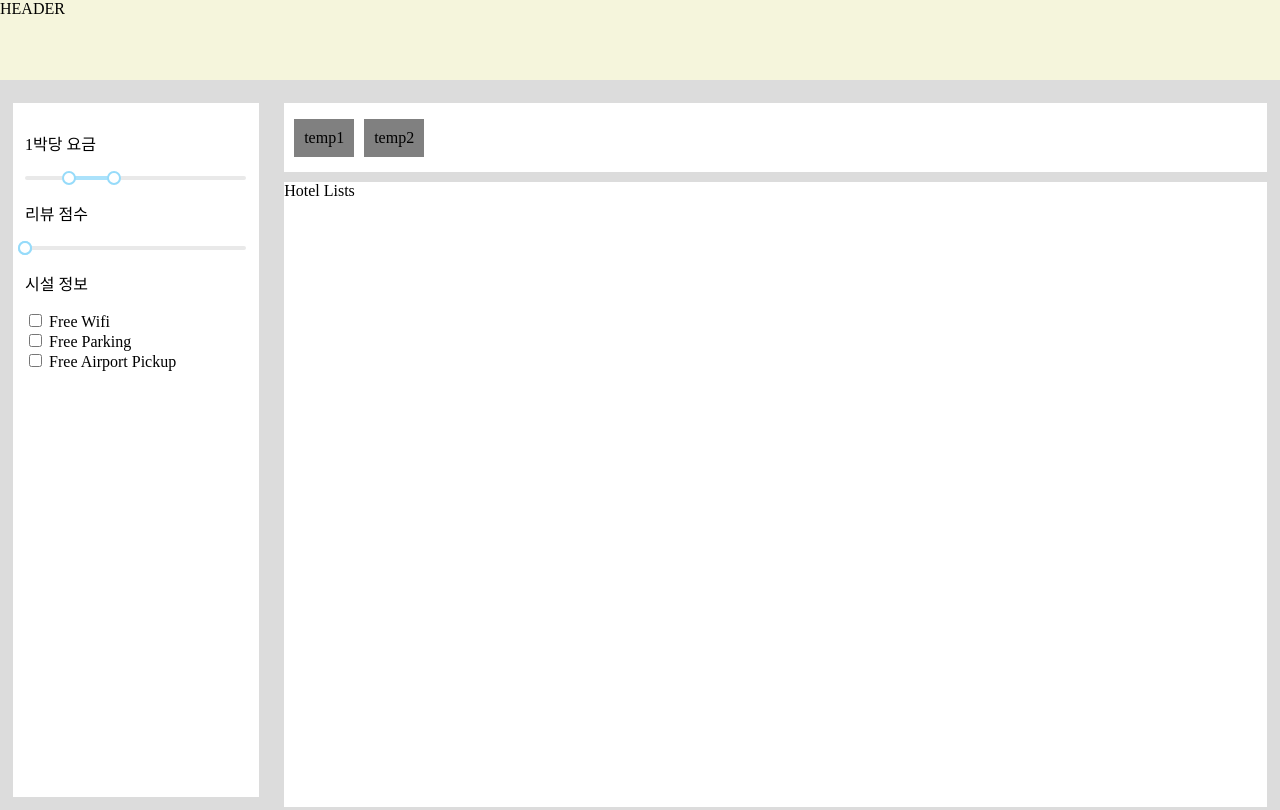
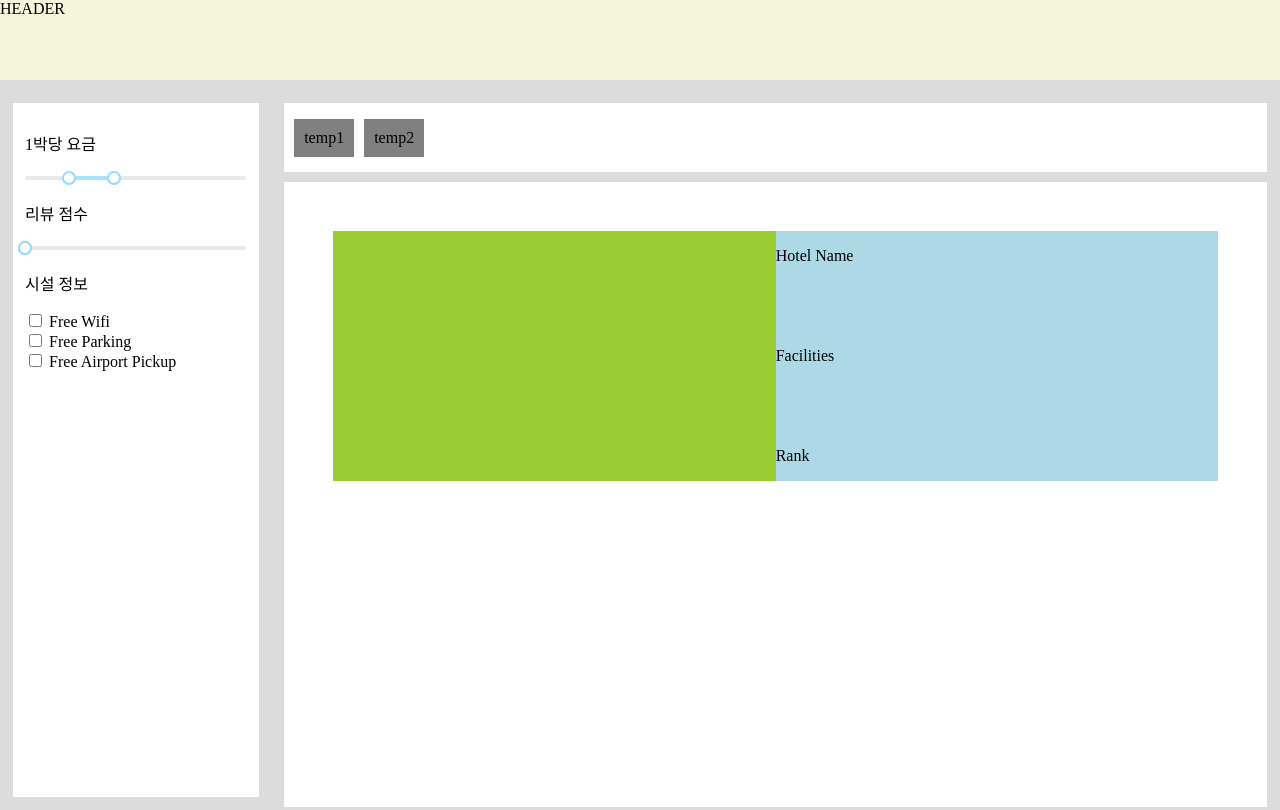
Before and after one commit to forbid403/myrealhotel, a React (Create React App) app in the folder client/: page /#/hotels in a window 1280 px wide. Built offline with nearby package versions, Linux system fonts and the light colour scheme.

Commit message:
[feat] hotel lists css

```diff
--- /dev/null
+++ b/client/src/components/Hotel.js
@@ -0,0 +1,48 @@
+import React from 'react'
+import styled from 'styled-components'
+
+const Container = styled.div`
+    height : 250px;
+    display:flex;
+    margin : 5% 5% 5% 5%;
+`;
+
+const Column = styled.div`
+    width: 50%;
+    height : 100%;
+`;
+
+const HotelImage = styled.div`
+    width : 100%;
+    height : 100%;
+    background-color : yellowgreen;
+`;
+
+const HotelInfo = styled.div`
+    display : flex;
+    flex-direction: column;
+    width : 100%;
+    height : 100%;
+    justify-content: space-between;
+    background-color : lightblue;
+`;
+
+const Labels = styled.p`
+`;
+
+export default ()=>{
+    return(
+        <Container>
+            <Column>
+                <HotelImage/>
+            </Column>
+            <Column>
+                <HotelInfo>
+                    <Labels>Hotel Name</Labels>
+                    <Labels>Facilities</Labels>
+                    <Labels>Rank</Labels>
+                </HotelInfo>
+            </Column>
+        </Container>
+    )
+}
--- a/client/src/components/HotelLists.js
+++ /dev/null
@@ -1,12 +0,0 @@
-import React from 'react'
-import styled from 'styled-components'
-
-const Container = styled.div`
-`;
-export default ()=>{
-    return(
-        <Container>
-            Hotel Lists
-        </Container>
-    )
-}
--- a/client/src/routes/Hotels.js
+++ b/client/src/routes/Hotels.js
@@ -1,6 +1,6 @@
 import React from 'react'
 import Filter from '../components/Filter'
-import HotelLists from '../components/HotelLists'
+import Hotel from '../components/Hotel'
 import Recent from '../components/Recent'
 import styled, { createGlobalStyle } from 'styled-components'
 
@@ -35,9 +35,12 @@ const Row = styled.div`
     display : flex;
     flex-direction: row;
     margin-bottom : 1%;
-    width : 100%;
     background-color : white;
     height : ${props => props.height};
+`;
+
+const HotelLists = styled.div`
+    width : 100%;
 `;
 
 export default () => {
@@ -51,7 +54,6 @@ export default () => {
                         <Row height={"100%"}>
                             <Filter />
                         </Row>
-
                     </Column>
 
                     <Column width={"80%"}>
@@ -59,7 +61,9 @@ export default () => {
                             <Recent />
                         </Row>
                         <Row height={"90%"}>
-                            <HotelLists />
+                            <HotelLists>
+                                <Hotel></Hotel>
+                            </HotelLists>
                         </Row>
                     </Column>
 
```
